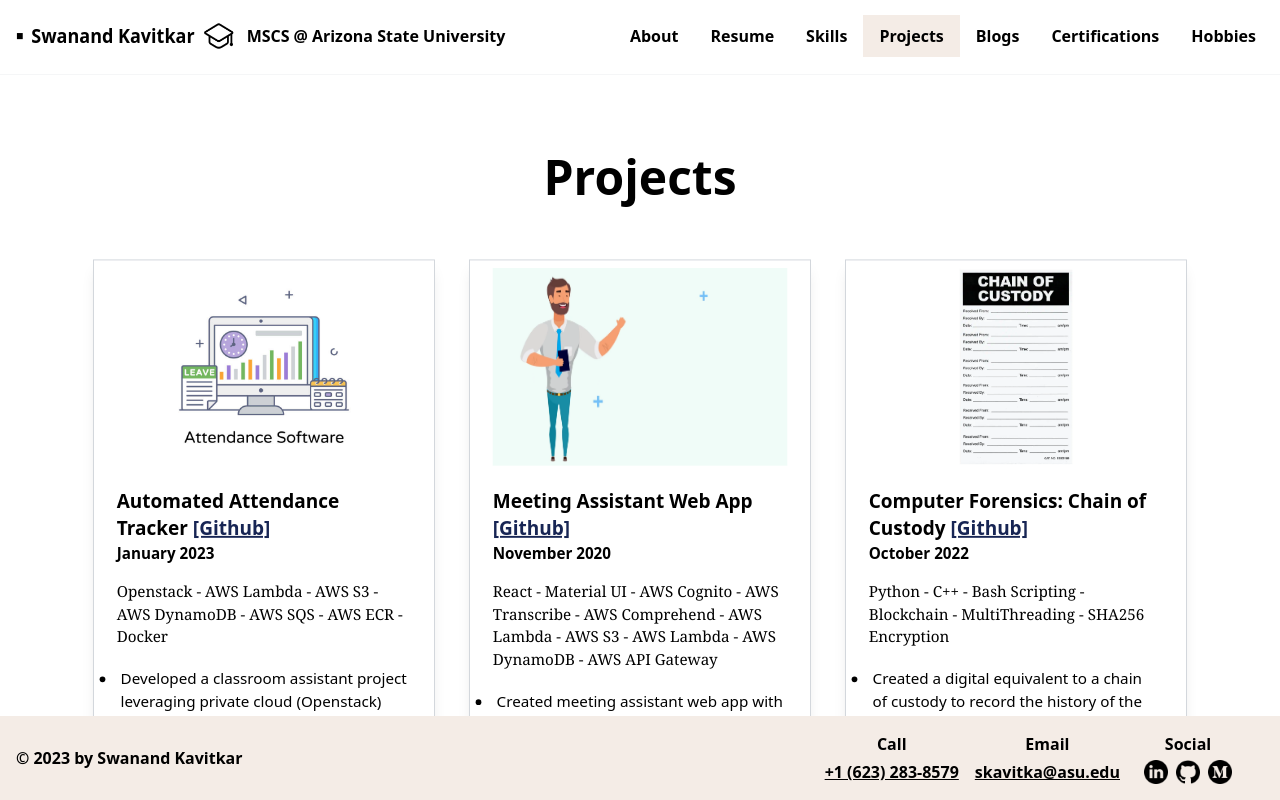
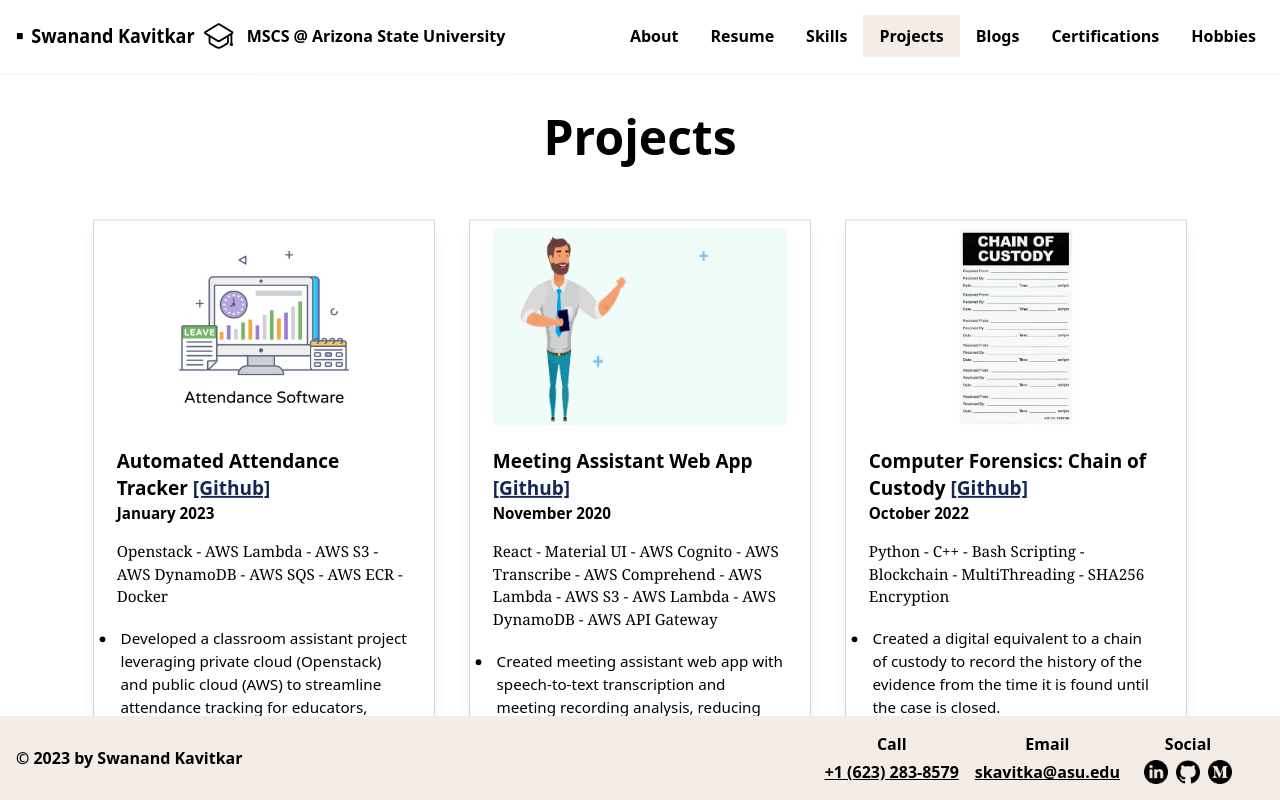
Before and after one commit to S-Threepio/S-Threepio.github.io, a React (Create React App) app: page /projects in a window 1280 px wide. Built offline with nearby package versions, Linux system fonts and the light colour scheme.

Commit message:
Project and skillsgap fixed

```diff
--- a/src/components/Projects/Projects.js
+++ b/src/components/Projects/Projects.js
@@ -7,8 +7,8 @@ const Projects = () => {
 
   return (
     <div className="flex flex-col flex-1 overflow-scroll scrollbar-hide">
-      <div className="flex justify-center w-full bg-primary sm:p-6">
-        <div className="flex flex-col items-center py-4  lg:items-start sm:m-2">
+      <div className="flex justify-center w-full bg-primary">
+        <div className="flex flex-col items-center lg:items-start sm:m-2">
           <div className="my-8 text-5xl font-bold text-center w-screen">
             Projects
           </div>
--- a/src/components/Skills/Skills.js
+++ b/src/components/Skills/Skills.js
@@ -26,12 +26,12 @@ const Skills = () => {
             </div>
           </div>
         </div>
-        <div className="flex flex-col items-center w-screen p-10 overflow-hidden md:items-start lg:items-center">
+        <div className="flex flex-col items-center w-screen overflow-hidden md:items-start lg:items-center">
           <div className="flex flex-col items-center md:items-start lg:w-[1000px] xl:w-[1200px]">
-            <div className="w-screen px-10 text-5xl font-bold text-left md:px-0 md:w-auto">
+            <div className="w-screen px-10 pt-5 text-5xl font-bold text-left md:px-0 md:w-auto">
               Soft Skills
             </div>
-            <div className="grid grid-cols-1 mt-4 md:p-5 md:grid-cols-2 xl:grid-cols-3">
+            <div className="grid grid-cols-1 p-5 md:grid-cols-2 xl:grid-cols-3">
               {skills.soft.map((data, index) => (
                 <Softskills key={index} data={data} />
               ))}
```
